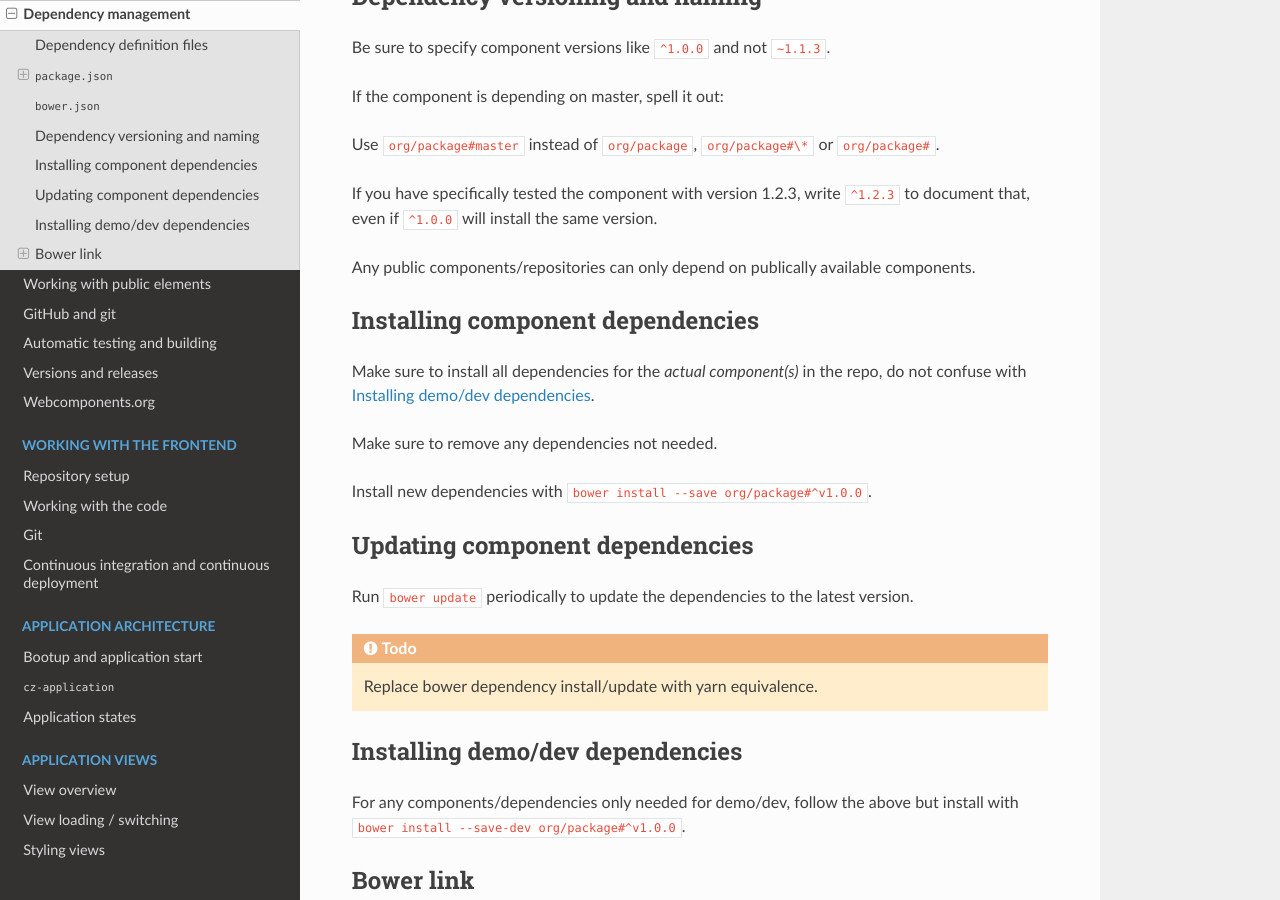
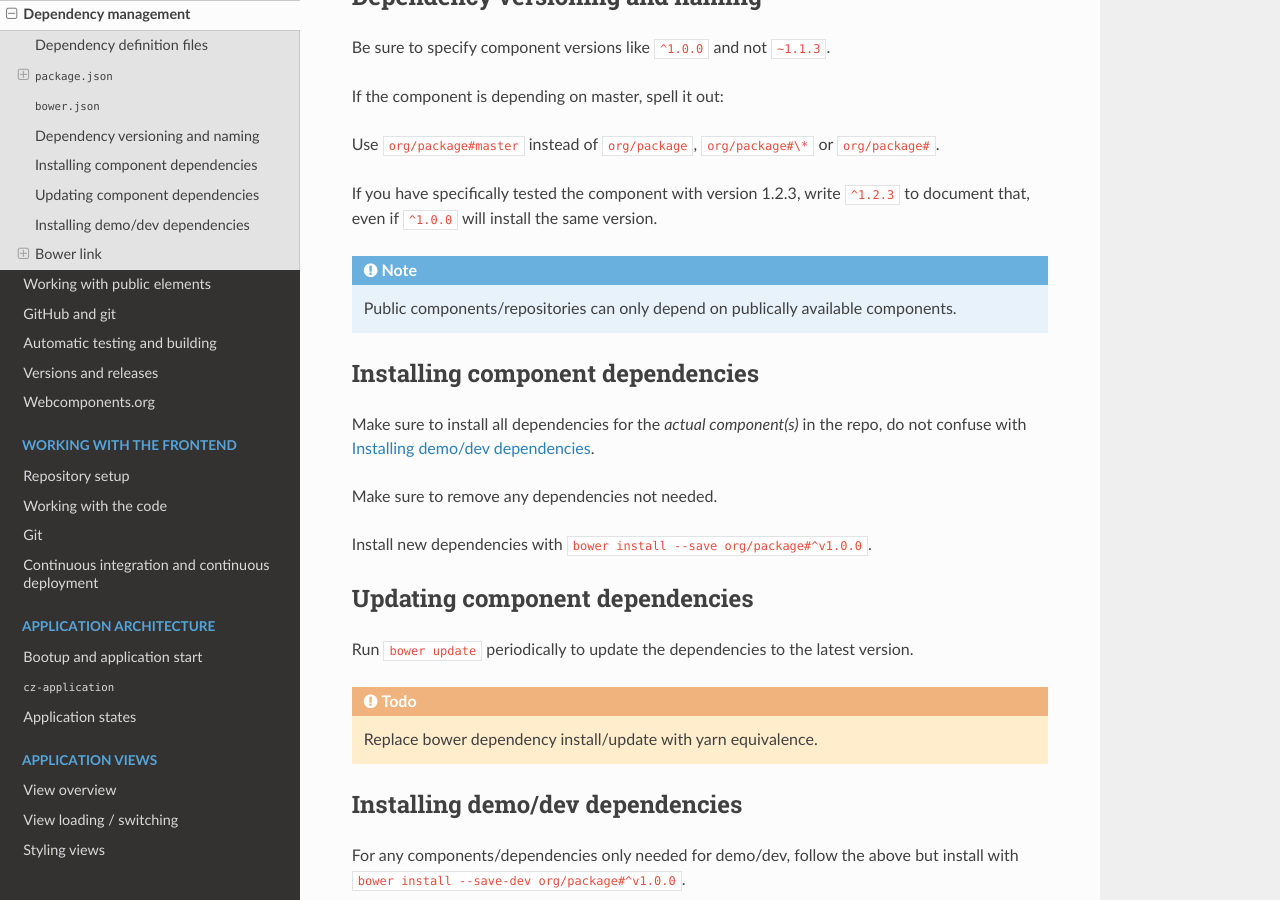
Before and after one commit to plumelo/cosmoz-frontend-rtd, a Sphinx documentation site: the page built from docs/public/20-dependency-management.rst, in a window 1280 px wide and 900 px high, scrolled down 969 px. Built offline with Sphinx 7.4.7 and the Read the Docs theme 2.0.0, drawn with Linux system fonts in a browser that asks for light colours.

Commit message:
docs/public/20-dependency-management, making a note of the public components rule.

```diff
--- a/docs/public/20-dependency-management.rst
+++ b/docs/public/20-dependency-management.rst
@@ -61,8 +61,9 @@ Use ``org/package#master`` instead of ``org/package``, ``org/package#\*`` or
 If you have specifically tested the component with version 1.2.3, write
 ``^1.2.3`` to document that, even if ``^1.0.0`` will install the same version.
 
-Any public components/repositories can only depend on publically available
-components.
+.. note::
+    Public components/repositories can only depend on publically available
+    components.
 
 Installing component dependencies
 ---------------------------------
```
